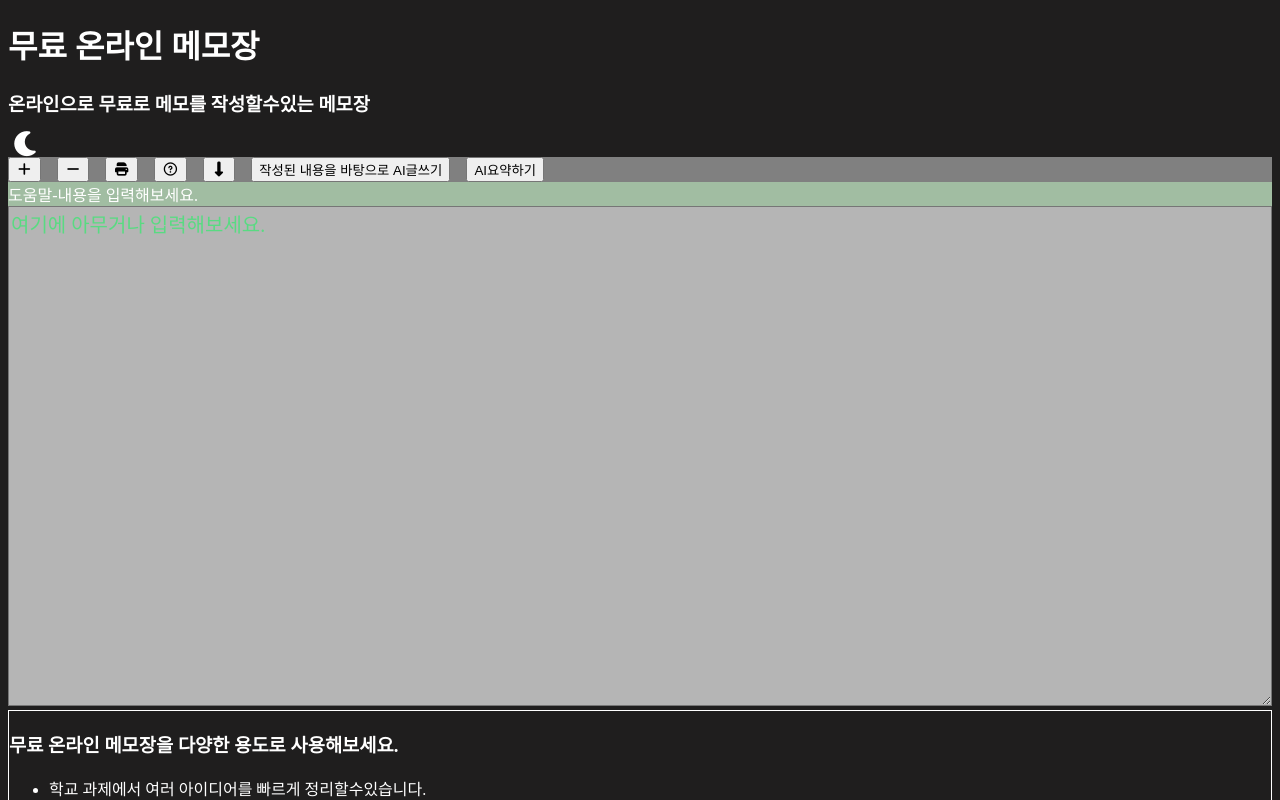
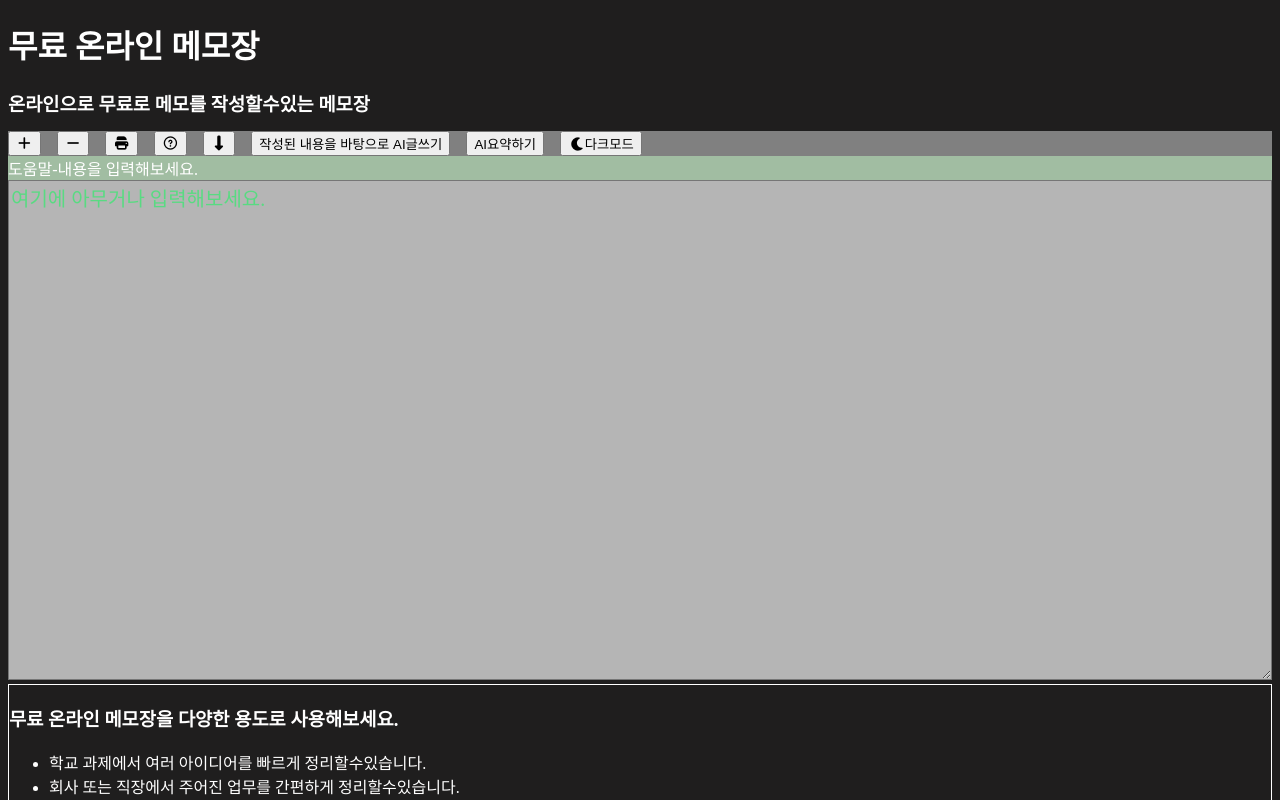
Before and after one commit to dokdoxofficial/notepadx, a React (Create React App) app: page / in a window 1280 px wide. Shown: the top 800 px of the page. Built offline with nearby package versions, Linux system fonts and the light colour scheme; no server answers; a web font is replaced by a local one.

Commit message:
다크모드 버튼 생성

```diff
--- a/src/App.css
+++ b/src/App.css
@@ -64,6 +64,5 @@ h2{
 }
 
 #darkmodebutton{
-  font-size: 25px;
   text-align: right;
 }
--- a/src/App.js
+++ b/src/App.js
@@ -76,7 +76,6 @@ function darkmode() {
     <>
     <h1>무료 온라인 메모장</h1>
     <h2>온라인으로 무료로 메모를 작성할수있는 메모장</h2>
-    <i onClick={darkmode} class="fa-solid fa-moon" id='darkmodebutton'></i>
     <div className="bar">
        <button aria-label='글자크기 크게하기'><i class="fa-solid fa-plus" onClick={()=>settextsize(textsize+10)}></i></button>
        <button aria-label='글자크기 작게하기'><i class="fa-solid fa-minus" onClick={()=>settextsize(textsize-10)}></i></button>
@@ -85,6 +84,7 @@ function darkmode() {
        <button aria-label='다운로드 하기' onClick={save}><i class="fa-solid fa-down-long"></i></button>
        <button aria-label='ai 글쓰기' onClick={askGemini}>작성된 내용을 바탕으로 AI글쓰기</button>
        <button aria-label='ai 요약하기' onClick={summarize}>AI요약하기</button>
+       <button aria-label='다크모드 토글/라이트 모드' onClick={darkmode}><i class="fa-solid fa-moon" id='darkmodebutton'></i>다크모드</button>
     </div>
     <div id='state'>{filestate}</div>
     <main>
```
